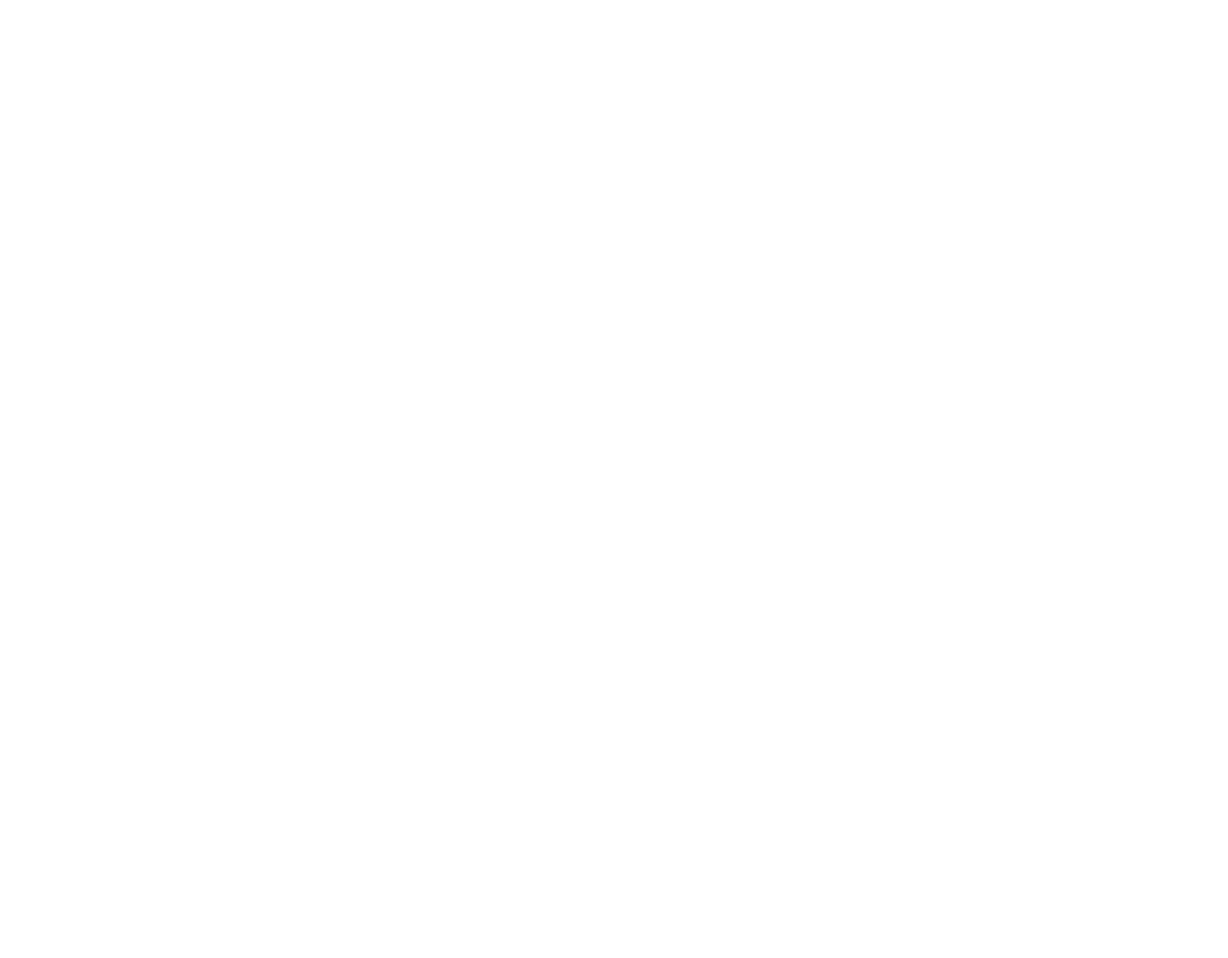
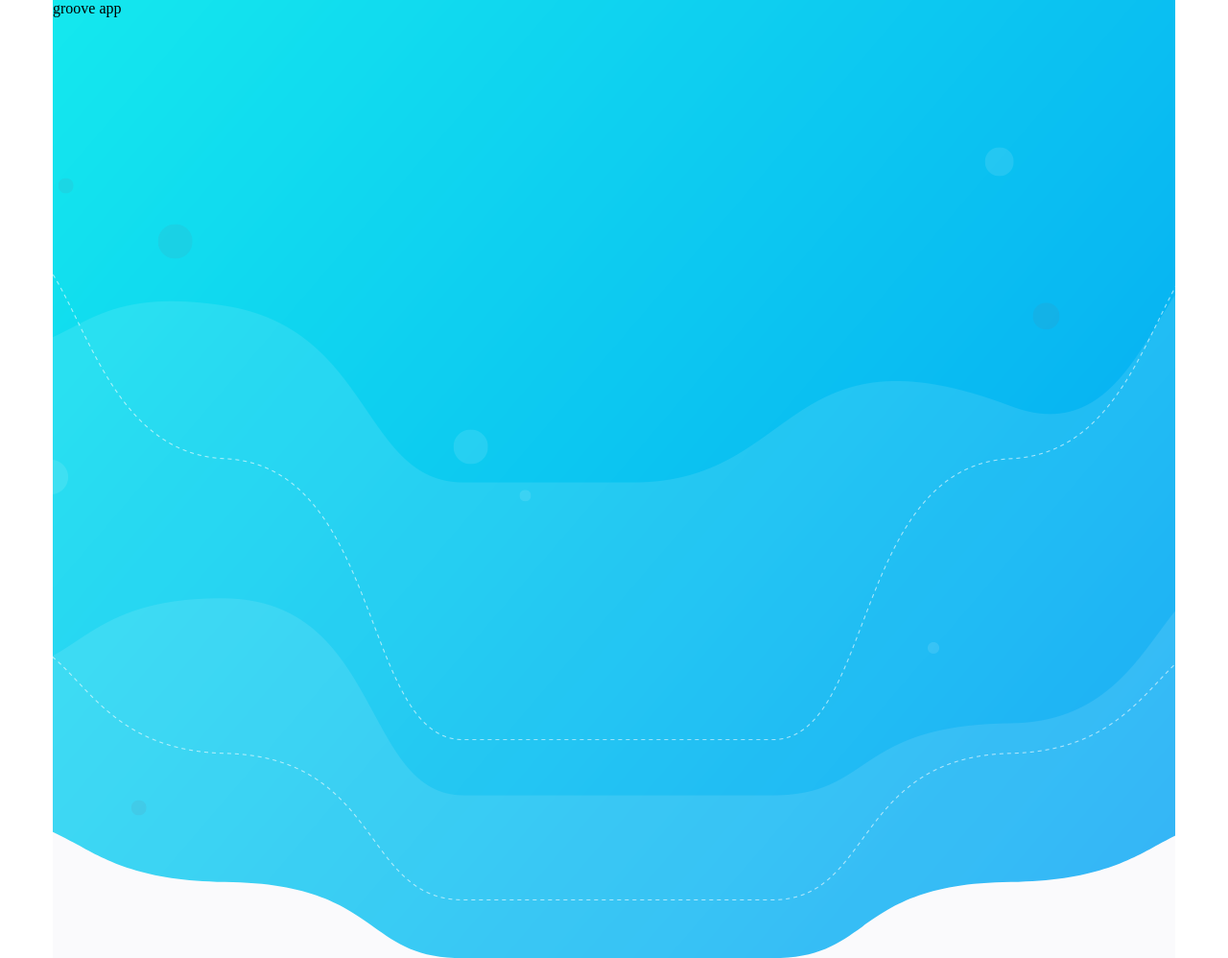
Before and after one commit to ilyashablouski/viboPsdAppTemplate, a website: page src/index.html in a window 1280 px wide. Shown: the whole page at 96% size. Before the commit the page ends 800 px from the top, so only its background shows below. Drawn offline with nearby package versions, Linux system fonts and the light colour scheme; files that its build step writes are made by us from their sources.

Commit message:
add wrapper styles

```diff
--- a/src/index.html
+++ b/src/index.html
@@ -30,9 +30,27 @@
 <![endif]-->
 </head>
 
-<body class="wrapper">
+<body>
+  <div class="wrapper">
+    <section class="announcement-block">
+
+      <header class="header">
+        <div class="logo">
+          <i class="logo__image"></i>
+          <span class="logo__text">groove app</span>
+        </div>
+        <nav class="nav">
+          <nav__link href="#"></nav__link>
+          <nav__link href="#"></nav__link>
+          <nav__link href="#"></nav__link>
+          <nav__link href="#"></nav__link>
+        </nav>
+      </header>
 
 
+    </section>
+
+  </div>
 
   <!--Import jQuery-->
   <script src="http://code.jquery.com/jquery-2.2.4.min.js"></script>
--- a/src/less/project.less
+++ b/src/less/project.less
@@ -0,0 +1,3 @@
+//variables
+@colorBlueLight: #33d2fd;
+@colorBackgroundGrey: #fafafc;
--- a/src/less/styles.less
+++ b/src/less/styles.less
@@ -3,8 +3,24 @@
 
 .reset();
 
-*,
-*::after,
-*::before {
-  box-sizing: border-box;
+// *,
+// *::after,
+// *::before {
+//   box-sizing: border-box;
+// }
+
+body {
+  max-width: 1440px;
 }
+
+.wrapper {
+  display: flex;
+  flex-direction: column;
+  .wrapper();
+}
+
+.announcement-block {
+  height: 1000px;
+  background: url(../images/background.png) no-repeat;
+  background-position: center;
+}
```
Also changed, not shown: src/css/styles.css.
